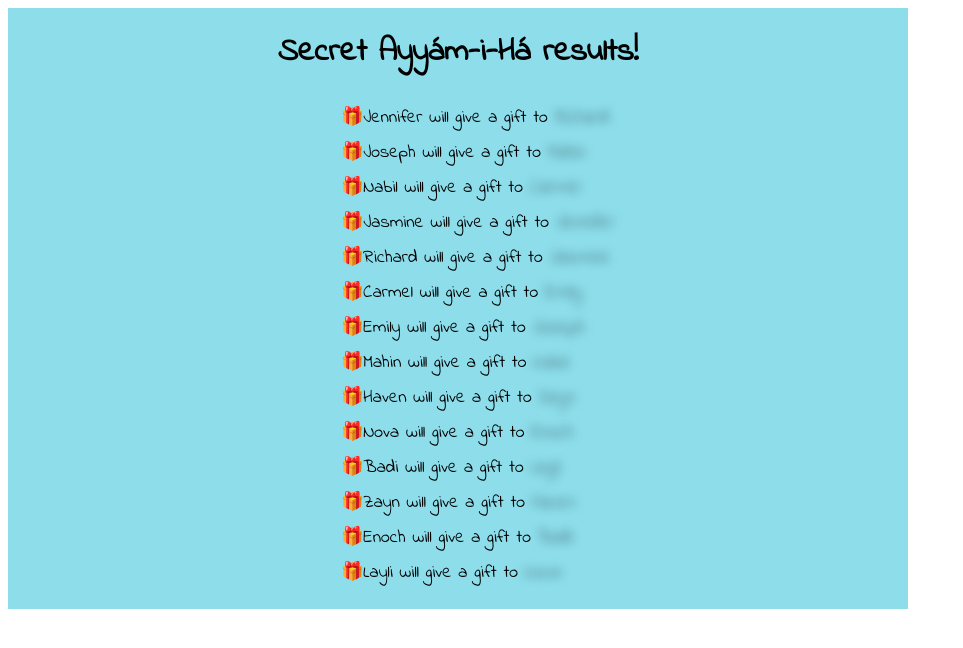
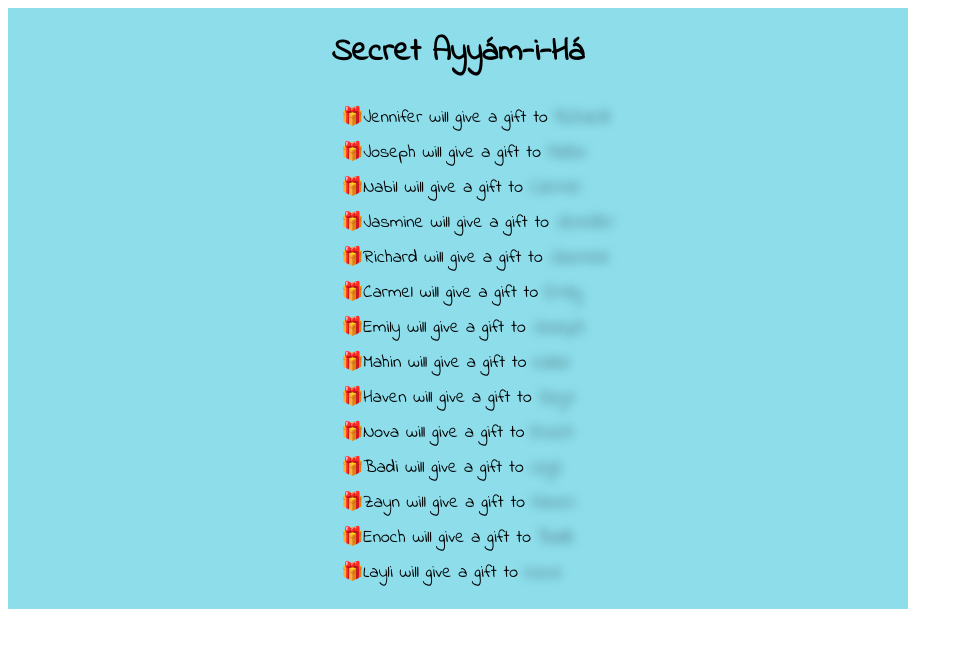
Before and after one commit to joeklein9/secret-ayyamiha, a plain HTML site: page index.html in a window 1280 px wide. Shown: the whole page, without its empty margins (0-963 px from the left). Drawn offline with Linux system fonts and the light colour scheme.

Commit message:
change h1

```diff
--- a/index.html
+++ b/index.html
@@ -13,7 +13,7 @@
 </head>
 <body>
     <div class = "container">
-        <h1>Secret Ayyám-i-Há results!</h1>
+        <h1>Secret Ayyám-i-Há</h1>
 
         <ul id = "results-container"></ul>
     </div>
```
